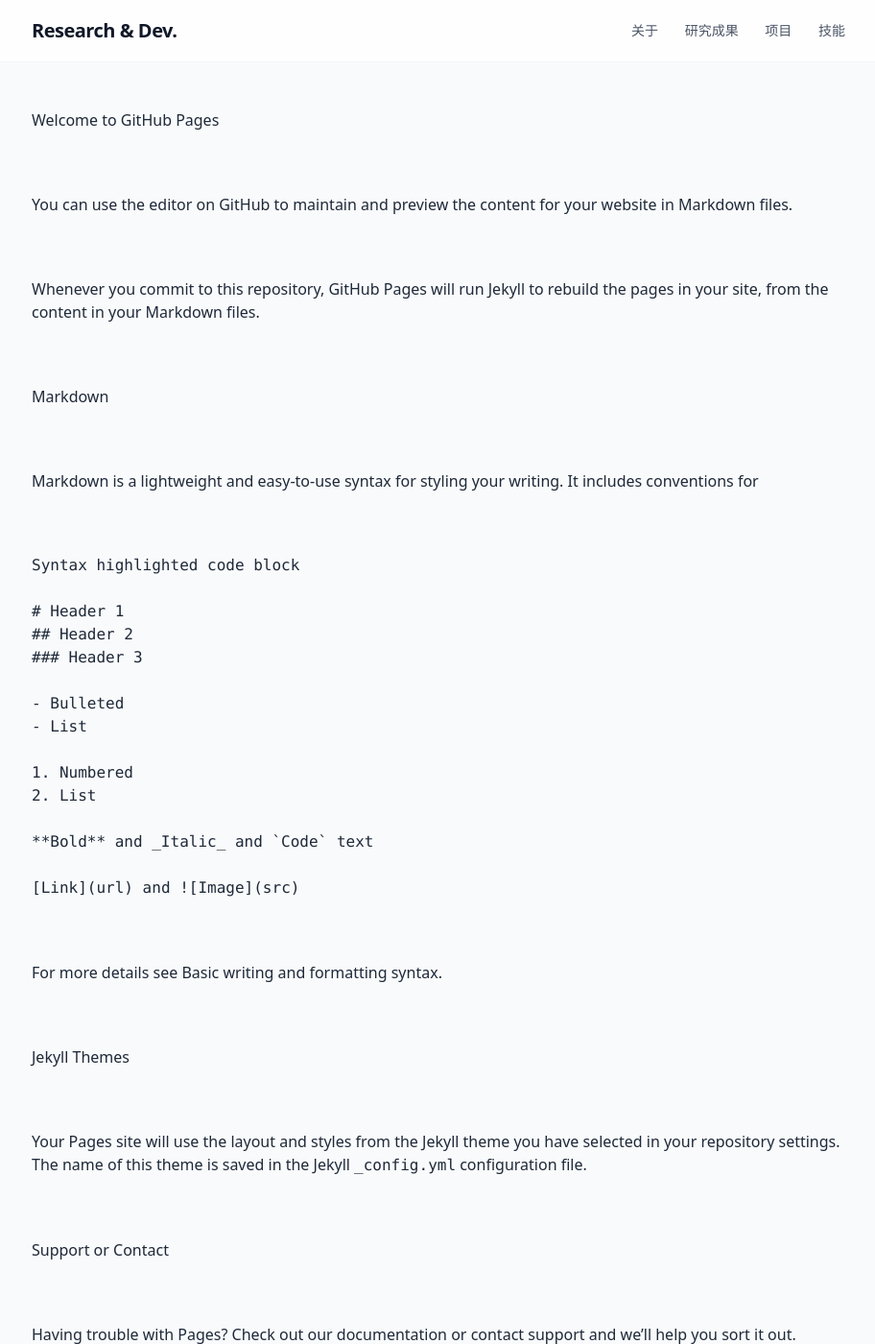
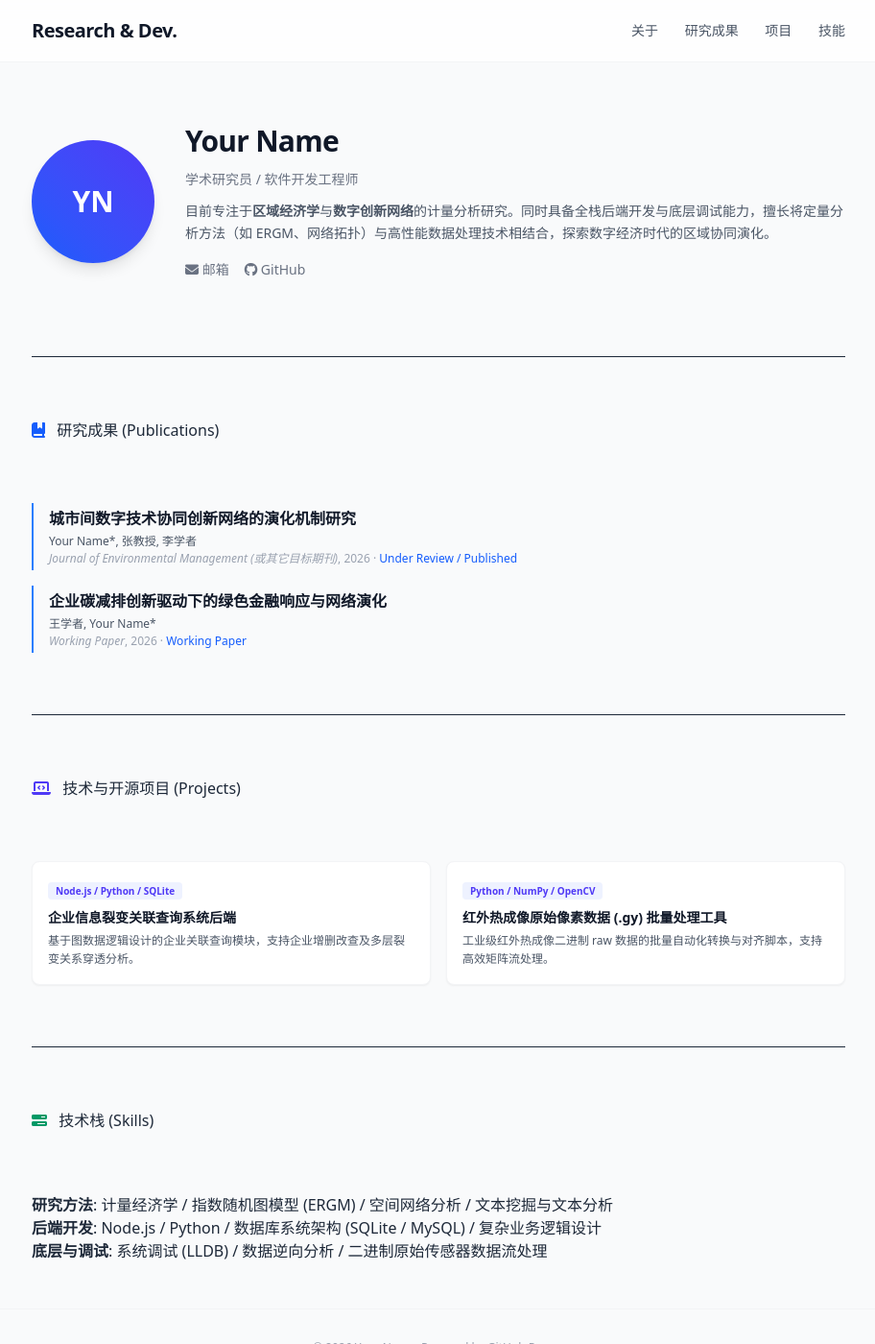
Before and after one commit to yangshuhua07/yangshuhua.github.io, a Jekyll site: the page built from index.md, in a window 1280 px wide and 1400 px high. Shown: the whole window at 96% size, without its empty margins (183-1095 px from the left). Built offline with Jekyll 4.4.1, drawn with Linux system fonts in a browser that asks for light colours; our own code applies the rules of GitHub Pages for plain Markdown files.

Commit message:
Update index.md

````diff
--- a/index.md
+++ b/index.md
@@ -1,37 +1,54 @@
-## Welcome to GitHub Pages
+---
+layout: default
+title: 首页 | Your Name
+---
 
-You can use the [editor on GitHub](https://github.com/yangshuhua07/yangshuhua.github.io/edit/gh-pages/index.md) to maintain and preview the content for your website in Markdown files.
+<section id="about" class="flex flex-col md:flex-row items-center gap-8 py-4">
+  <div class="w-32 h-32 rounded-full bg-gradient-to-tr from-blue-600 to-indigo-600 flex-shrink-0 flex items-center justify-center text-white text-3xl font-bold shadow-lg">
+    YN
+  </div>
+  <div class="space-y-3">
+    <h1 class="text-3xl font-extrabold text-gray-900 tracking-tight">Your Name</h1>
+    <p class="text-sm text-gray-500 font-medium">学术研究员 / 软件开发工程师</p>
+    <p class="text-gray-600 leading-relaxed text-sm">
+      目前专注于<b>区域经济学</b>与<b>数字创新网络</b>的计量分析研究。同时具备全栈后端开发与底层调试能力，擅长将定量分析方法（如 ERGM、网络拓扑）与高性能数据处理技术相结合，探索数字经济时代的区域协同演化。
+    </p>
+    <div class="flex gap-4 text-gray-500 text-sm pt-1">
+      <a href="mailto:your.email@example.com" class="hover:text-blue-600"><i class="fa-solid fa-envelope"></i> 邮箱</a>
+      <a href="https://github.com" class="hover:text-black"><i class="fa-brands fa-github"></i> GitHub</a>
+    </div>
+  </div>
+</section>
 
-Whenever you commit to this repository, GitHub Pages will run [Jekyll](https://jekyllrb.com/) to rebuild the pages in your site, from the content in your Markdown files.
+---
 
-### Markdown
+### <i class="fa-solid fa-book-bookmark text-blue-600 mr-2"></i> 研究成果 (Publications)
+<div class="space-y-4 mt-4">
+{% for pub in site.data.publications %}
+  <div class="border-l-2 border-blue-500 pl-4 py-1">
+    <h4 class="font-semibold text-gray-900 text-base">{{ pub.title }}</h4>
+    <p class="text-xs text-gray-600 mt-1">{{ pub.authors }}</p>
+    <p class="text-xs text-gray-400 mt-0.5"><i>{{ pub.journal }}</i>, {{ pub.year }} · <span class="text-blue-600 font-medium">{{ pub.status }}</span></p>
+  </div>
+{% endfor %}
+</div>
 
-Markdown is a lightweight and easy-to-use syntax for styling your writing. It includes conventions for
+---
 
-```markdown
-Syntax highlighted code block
+### <i class="fa-solid fa-laptop-code text-indigo-600 mr-2"></i> 技术与开源项目 (Projects)
+<div class="grid md:grid-cols-2 gap-4 mt-4">
+{% for proj in site.data.projects %}
+  <div class="p-4 bg-white border border-gray-100 rounded-lg shadow-xs">
+    <span class="text-[10px] font-bold text-indigo-600 bg-indigo-50 px-2 py-0.5 rounded">{{ proj.tech }}</span>
+    <h4 class="font-bold text-gray-900 mt-2 text-sm">{{ proj.name }}</h4>
+    <p class="text-xs text-gray-600 mt-1 leading-relaxed">{{ proj.desc }}</p>
+  </div>
+{% endfor %}
+</div>
 
-# Header 1
-## Header 2
-### Header 3
+---
 
-- Bulleted
-- List
-
-1. Numbered
-2. List
-
-**Bold** and _Italic_ and `Code` text
-
-[Link](url) and ![Image](src)
-```
-
-For more details see [Basic writing and formatting syntax](https://docs.github.com/en/github/writing-on-github/getting-started-with-writing-and-formatting-on-github/basic-writing-and-formatting-syntax).
-
-### Jekyll Themes
-
-Your Pages site will use the layout and styles from the Jekyll theme you have selected in your [repository settings](https://github.com/yangshuhua07/yangshuhua.github.io/settings/pages). The name of this theme is saved in the Jekyll `_config.yml` configuration file.
-
-### Support or Contact
-
-Having trouble with Pages? Check out our [documentation](https://docs.github.com/categories/github-pages-basics/) or [contact support](https://support.github.com/contact) and we’ll help you sort it out.
+### <i class="fa-solid fa-bars-progress text-emerald-600 mr-2"></i> 技术栈 (Skills)
+* **研究方法**: 计量经济学 / 指数随机图模型 (ERGM) / 空间网络分析 / 文本挖掘与文本分析
+* **后端开发**: Node.js / Python / 数据库系统架构 (SQLite / MySQL) / 复杂业务逻辑设计
+* **底层与调试**: 系统调试 (LLDB) / 数据逆向分析 / 二进制原始传感器数据流处理
````
